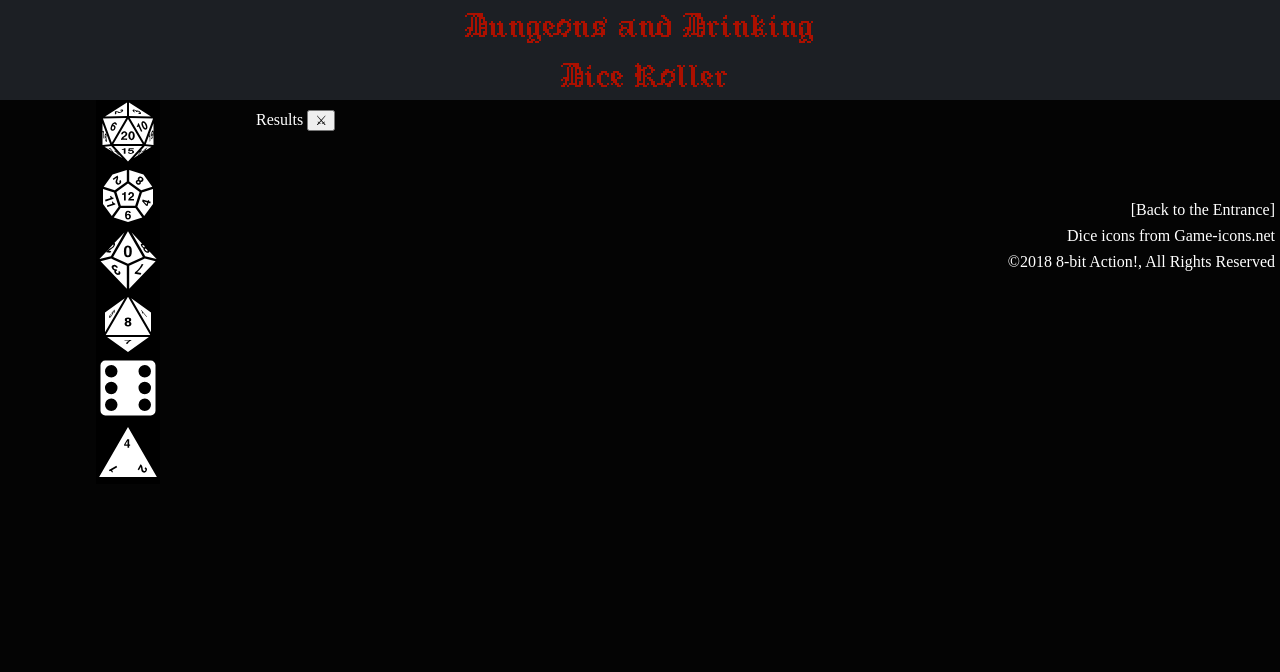
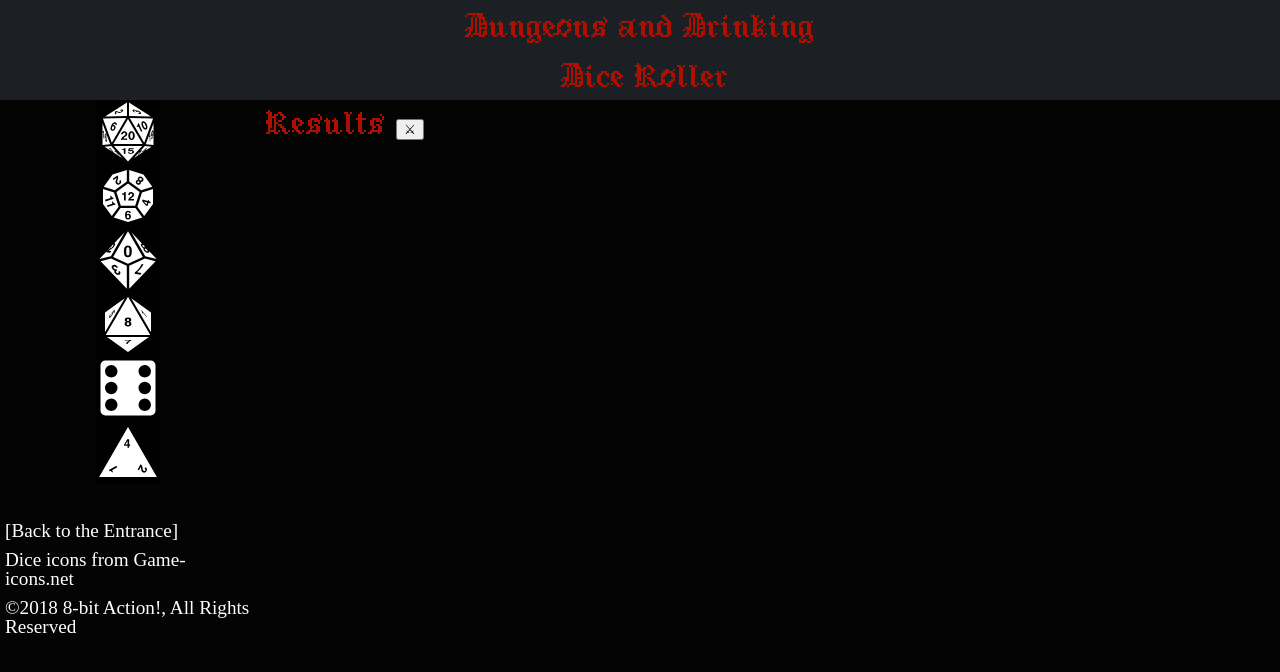
Before and after one commit to jerrypirkle/Dungeons-and-Drinking, a plain HTML site: page dice.html in a window 1280 px wide. Drawn offline with Linux system fonts and the light colour scheme.

Commit message:
style changes to dice roller

```diff
--- a/dice.html
+++ b/dice.html
@@ -9,10 +9,10 @@
 function rollem(die) {
     let dieRoll = Math.floor((Math.random() * die) + 1);
     if (dieRoll == 20) {
-        let textnode = document.createTextNode("d" + die + ": " + String(dieRoll) + " - CRITICAL HIT");
+        let textnode = document.createTextNode("d" + die + ": " + String(dieRoll));
         printResult(textnode)
     } else if (dieRoll == 1) {
-        let textnode = document.createTextNode("d" + die + ": " + String(dieRoll) + " - HA!");
+        let textnode = document.createTextNode("d" + die + ": " + String(dieRoll));
         printResult(textnode)
     } else {
         let textnode = document.createTextNode("d" + die + ": " + String(dieRoll));
@@ -36,6 +36,12 @@ function printResult(textnode) {
 
 </script>
 
+<style>
+li:first-child {
+    font-size: 4em;
+}
+</style>
+
 </head>
 <body>
     <div id="wrapper">
@@ -55,6 +61,11 @@ function printResult(textnode) {
                 <img onclick="rollem(8)" src="assets/dice/d8.svg" class="dice">
                 <img onclick="rollem(6)" src="assets/dice/d6.svg" class="dice">
                 <img onclick="rollem(4)" src="assets/dice/d4.svg" class="dice">
+                <br><br>
+                    <p><a href="./index.htm">[Back to the Entrance]</a></p>
+                    <p>Dice icons from <a href="https://game-icons.net/tags/dice.html">Game-icons.net</a></p>
+                    <p style="float:left;">&copy;2018 8-bit Action!, All Rights Reserved</p>
+
             </div>
 
             <div id="right">
@@ -63,17 +74,11 @@ function printResult(textnode) {
                 <h3>Results
                 <input type="button" onclick="clearBox('history')" value="&#x2694"></h3>
                     <div id="results"></div>
-                        <ul id="history" style="font-size: 2em">
+                        <ul id="history" style="font-size: 1em">
                             <li></li>
                         </ul>
             </div>
         </div>
-
-        <div id="footer">
-            <p style="text-align: right;"><a href="./index.htm">[Back to the Entrance]</a></p>
-            <p style="text-align: right;">Dice icons from <a href="https://game-icons.net/tags/dice.html">Game-icons.net</a></p>
-            <p style="text-align: right;">&copy;2018 8-bit Action!, All Rights Reserved</p>
-        </div>
     </div>
 </body>
 </html>
--- a/style/layout.css
+++ b/style/layout.css
@@ -31,14 +31,22 @@ h2 {
     color: #AB1000;
 }
 
-h2 {
+/*h2 {
     color: #AB1000;
 
+}*/
+
+h3 {
+    font-family: 'Pixeled English Font';
+    text-align: left;
+    padding-left: 10px;
+    font-size: 2em;
+    color: #AB1000;
 }
 
 p {
     padding: 5px;
-    font-size: 1em;
+    font-size: 1.2em;
 }
 
 a {
@@ -58,7 +66,7 @@ li {
     text-indent: 5%;
     padding-top: 1px;
     padding-bottom: 1px;
-    font-size: 1em;
+    font-size: 1.2em;
 }
 
 table {
@@ -146,12 +154,15 @@ img {
 }
 
 #left {
-    width: 20%;
+    width:  20%;
+    height: 80%;
     float: left;
 }
 
 #right {
-    width: 80%;
+    width:  80%;
+    height: 80%;
+    float: right;
 }
 
 .dice {
```
Also changed, not shown: affiliate/dmkit.html (added, +35 -0 lines).
